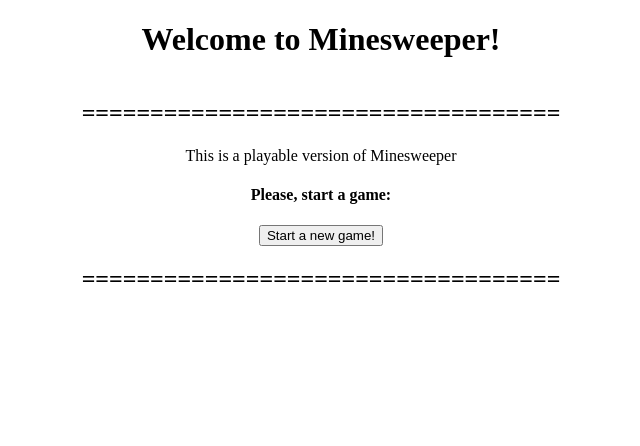
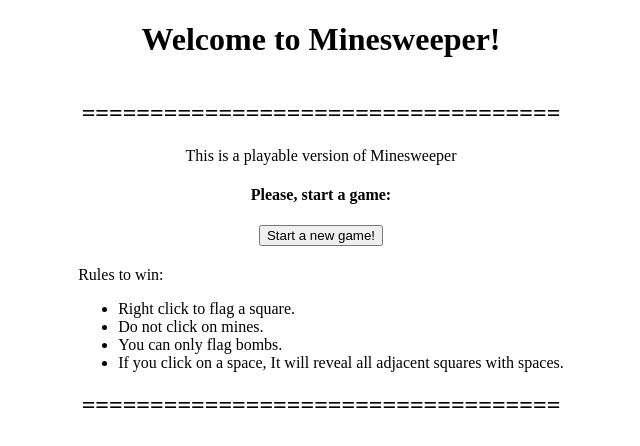
Before and after one commit to andrescabana86/react-minesweeper, a React app: page / in a window 1280 px wide. Shown: the top 446 px of the page, without its empty margins (319-959 px from the left). Built offline with nearby package versions, Linux system fonts and the light colour scheme.

Commit message:
feat: add welcome rules

```diff
--- a/src/app/containers/welcome.css
+++ b/src/app/containers/welcome.css
@@ -2,3 +2,8 @@
   background-color: transparent;
   text-align: center;
 }
+
+.welcome__rules {
+  margin-top:20px;
+  text-align: left;
+}
--- a/src/app/containers/welcome.tsx
+++ b/src/app/containers/welcome.tsx
@@ -15,6 +15,14 @@ class Welcome extends React.Component <any> {
         <button onClick={this.props.startNewGame}>
           Start a new game!
         </button>
+        <div className="welcome__rules">Rules to win:
+          <ul>
+            <li>Right click to flag a square.</li>
+            <li>Do not click on mines.</li>
+            <li>You can only flag bombs.</li>
+            <li>If you click on a space, It will reveal all adjacent squares with spaces.</li>
+          </ul>
+        </div>
         <h2>===================================</h2>
         {
           hasPreviousSavedGames && (
```
